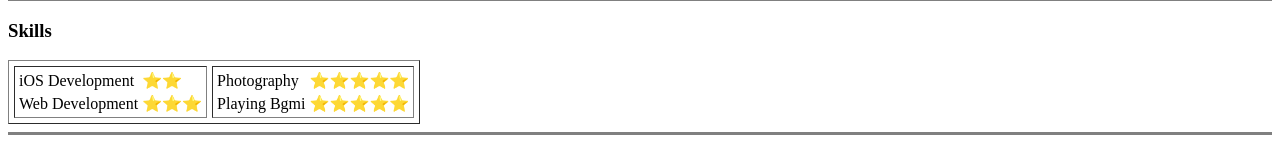
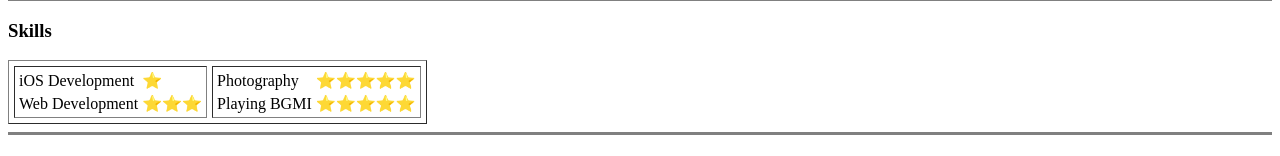
Before and after one commit to Himanshu0728/cv, a plain HTML site: page index.html in a window 1280 px wide. Shown: the part 264-420 px from the top of the page. Drawn offline with Linux system fonts and the light colour scheme.

Commit message:
Update index.html

```diff
--- a/index.html
+++ b/index.html
@@ -36,7 +36,7 @@
                 <table cellsapcing="10">
                     <tr>
                         <td>iOS Development</td>
-                        <td>⭐⭐</td>
+                        <td>⭐</td>
                     </tr>
                     <tr>
                         <td>Web Development</td>
@@ -52,7 +52,7 @@
                         <td>⭐⭐⭐⭐⭐</td>
                     </tr>
                     <tr>
-                        <td>Playing Bgmi</td>
+                        <td>Playing BGMI</td>
                         <td>⭐⭐⭐⭐⭐</td>
                     </tr>
                 </table>
```
